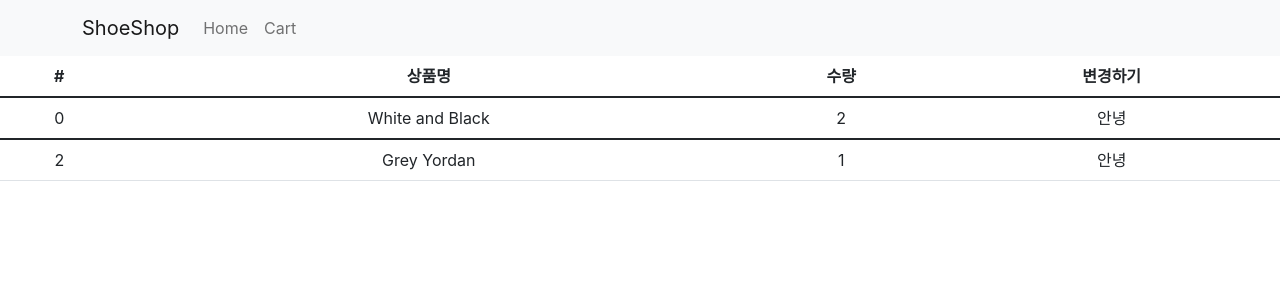
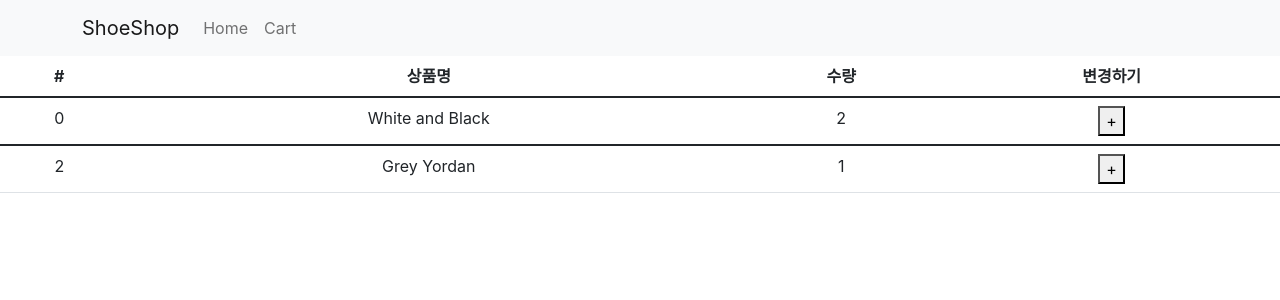
Before and after one commit to Origogi/react-shop, a React (Create React App) app: page /cart in a window 1280 px wide. Shown: the top 300 px of the page. Built offline with nearby package versions, Linux system fonts and the light colour scheme.

Commit message:
Add state changed method in redux provider

```diff
--- a/src/pages/Cart.js
+++ b/src/pages/Cart.js
@@ -1,9 +1,16 @@
 import React from "react";
 import { Table } from "react-bootstrap";
-import { useSelector } from "react-redux";
+import { useDispatch, useSelector } from "react-redux";
+import { changeName } from "./../store.js";
 
 function Cart() {
   let cartData = useSelector((state) => state.cart);
+  let userData = useSelector((state) => state.user);
+
+  let dispatch = useDispatch();
+
+  console.log(userData);
+
   console.log(cartData);
   return (
     <div>
@@ -22,7 +29,15 @@ function Cart() {
               <td>{element.id}</td>
               <td>{element.name}</td>
               <td>{element.count}</td>
-              <td>안녕</td>
+              <td>
+                <button
+                  onClick={() => {
+                    dispatch(changeName());
+                  }}
+                >
+                  +
+                </button>
+              </td>
             </tr>
           </tbody>
         ))}
--- a/src/store.js
+++ b/src/store.js
@@ -4,7 +4,16 @@ import { cartData } from "./data.js";
 let user = createSlice({
   name: "user",
   initialState: "kim",
+  reducers: {
+    changeName(state) {
+      return "john kim";
+    },
+  },
 });
+
+// change state 함수들
+// 오른 쪽 자료를 변수로 빼는 문법
+export let { changeName } = user.actions;
 
 let stock = createSlice({
   name: "stock",
```
